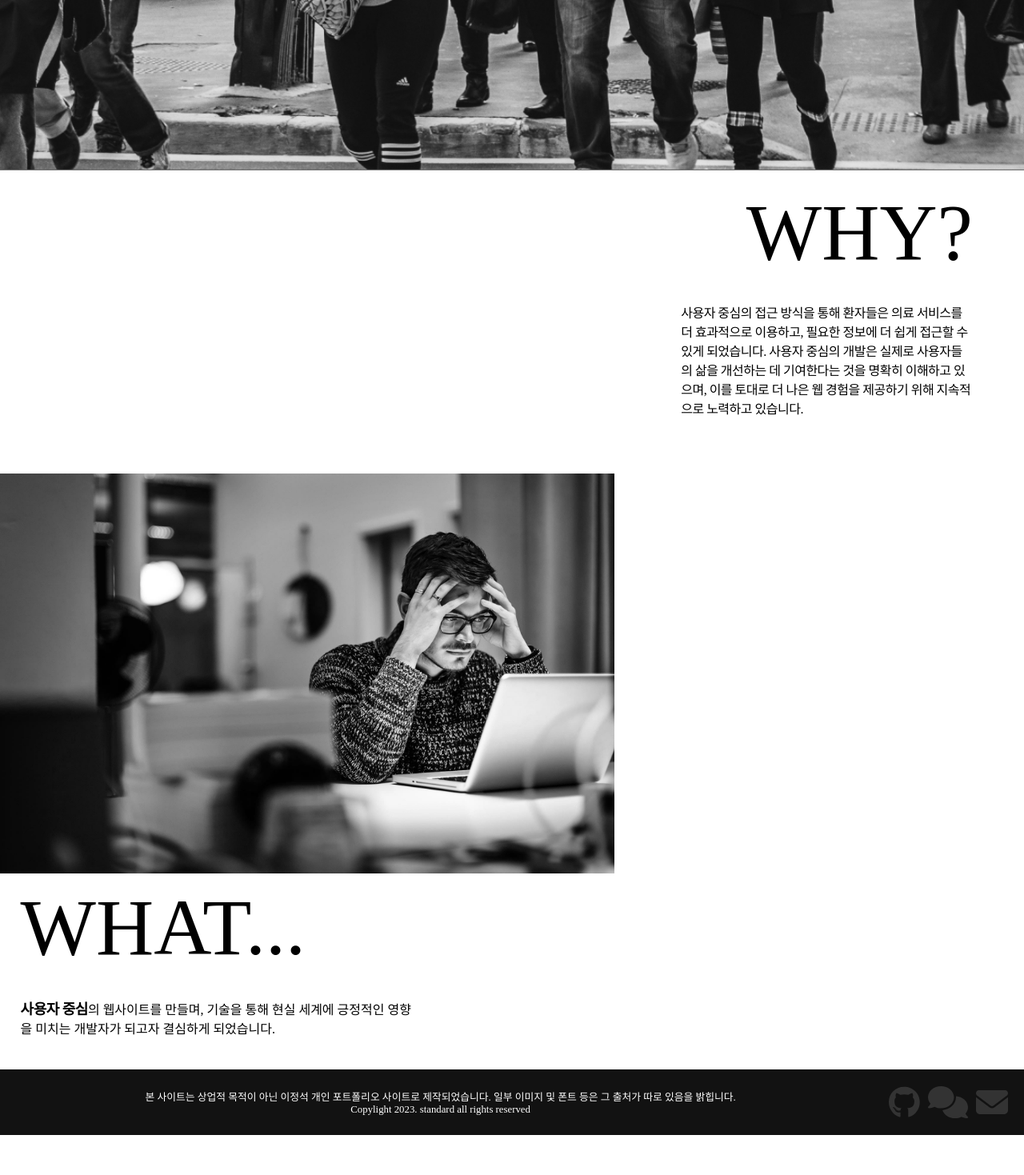
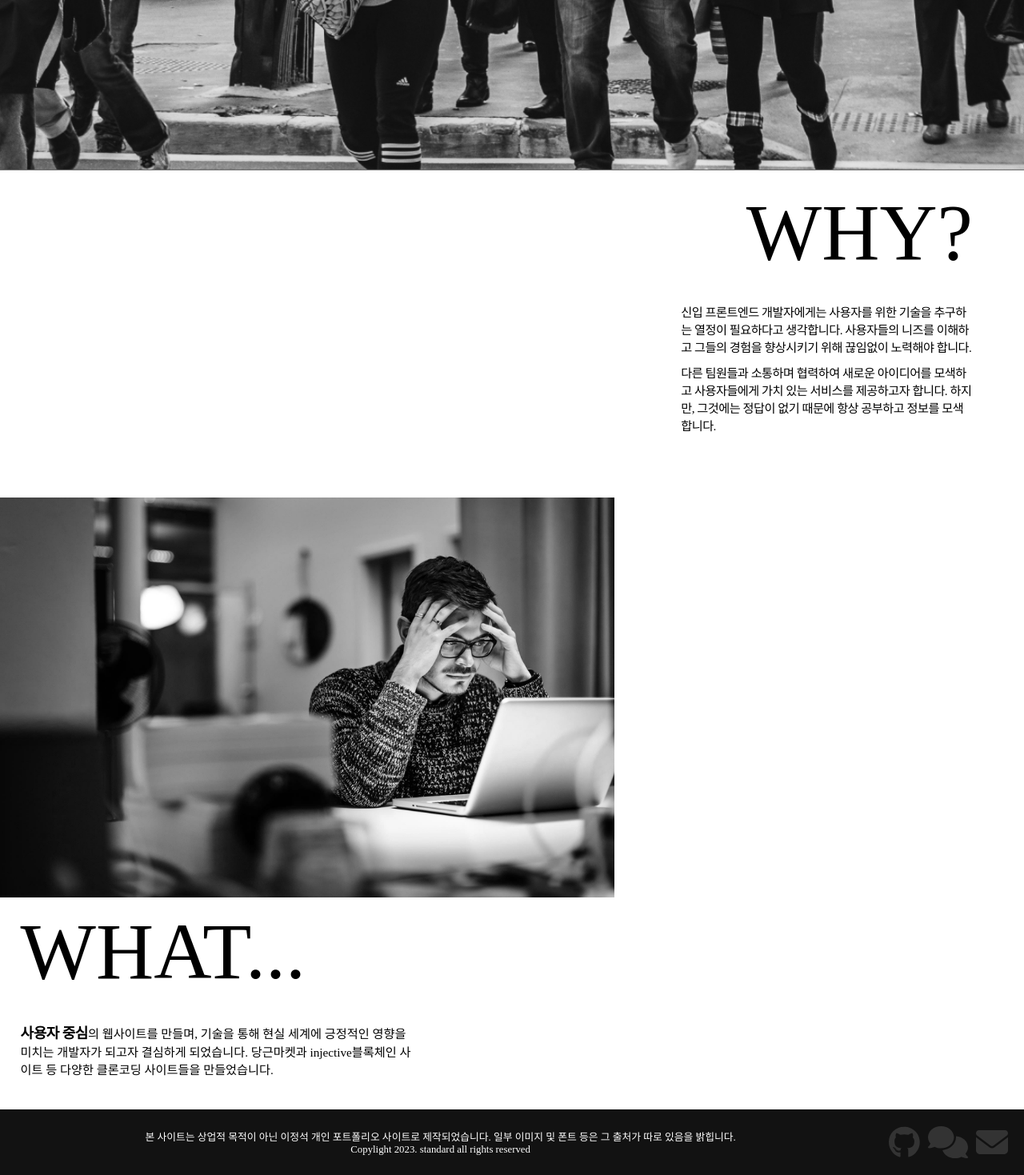
Before and after one commit to JEONGSUK2/seokPortFolio, a React (Create React App) app: page /about in a window 1280 px wide. Shown: the part 1045-2514 px from the top of the page at 80% size. Before the commit the page ends 2464 px from the top, so only its background shows below. Built offline with nearby package versions, Linux system fonts and the light colour scheme.

Commit message:
어바웃 수정

```diff
--- a/src/pages/About.js
+++ b/src/pages/About.js
@@ -82,6 +82,8 @@ const WhyDesc = styled.div`
       p{
         display: block;
         width: 30%;
+        margin-bottom: 10px;
+        font-size: 0.95rem;
         letter-spacing :-0.5px;
         @media screen and (max-width: 768px) {
             width: 90%;
@@ -136,6 +138,7 @@ const WhatDesc = styled.div`
     margin-top: 30px;
 
      p{
+        font-size: 0.95rem;
         display: block;
         width: 40%;
         letter-spacing :0.2;
@@ -173,6 +176,7 @@ function About() {
         <AboutWrap>
            <Profile>
             <p>안녕하세요 사용자를 위한 <br/>프론트엔드 개발자가 되고자하는 이정석입니다</p>
+
             <img src="/images/profile_images.png" width={200} height={270} alt="/images/profile_images.png"/>
            </Profile>
         </AboutWrap>
@@ -180,15 +184,24 @@ function About() {
                 <BackgroundPeopleImg></BackgroundPeopleImg>
                    <WhyTitle>WHY?</WhyTitle>
                    <WhyDesc>
-
-                    <p>사용자 중심의 접근 방식을 통해 환자들은 의료 서비스를 더 효과적으로 이용하고, 필요한 정보에 더 쉽게 접근할 수 있게 되었습니다. 사용자 중심의 개발은 실제로 사용자들의 삶을 개선하는 데 기여한다는 것을 명확히 이해하고 있으며, 이를 토대로 더 나은 웹 경험을 제공하기 위해 지속적으로 노력하고 있습니다.</p>
+                    <p>
+                    신입 프론트엔드 개발자에게는 사용자를 위한 기술을 추구하는 열정이 필요하다고 생각합니다.
+                    사용자들의 니즈를 이해하고 그들의 경험을 향상시키기 위해 끊임없이 노력해야 합니다.
+                    </p>
+                    <p>
+                    다른 팀원들과 소통하며 협력하여 새로운 아이디어를 모색하고 사용자들에게 가치 있는 서비스를 제공하고자 합니다.
+                    하지만, 그것에는 정답이 없기 때문에 항상 공부하고 정보를 모색합니다.
+                    </p>
                    </WhyDesc>
             </Why>
             <What>
                 <WorryImg></WorryImg>
                 <WhatTitle>WHAT...</WhatTitle>
                 <WhatDesc>
-                    <p><span>사용자 중심</span>의 웹사이트를 만들며, 기술을 통해 현실 세계에 긍정적인 영향을 미치는 개발자가 되고자 결심하게 되었습니다.</p>
+                    <p><span>사용자 중심</span>의 웹사이트를 만들며, 기술을 통해 현실 세계에 긍정적인 영향을 미치는 개발자가 되고자 결심하게 되었습니다.
+                    당근마켓과 injective블록체인 사이트 등 다양한 클론코딩 사이트들을 만들었습니다.
+                    </p>
+
 
                 </WhatDesc>
             </What>
--- a/src/pages/Header.js
+++ b/src/pages/Header.js
@@ -99,10 +99,9 @@ const SkillButton = styled.button`
     cursor: pointer;
     svg{
         font-size: 25px;
-
     }
     span{
-        font-size: 20px;
+        font-size: 1.5rem;
         font-weight: bold;
         color: #AEAEAE;
     }
@@ -133,9 +132,10 @@ const ComentButton = styled.button`
         margin-left: 5px;
     }
     span{
-        font-size: 25px;
+
         font-weight: bold;
         color: #AEAEAE;
+        font-size: 1.5rem;
     }
     &:hover{
         transform: scale(1.1);
@@ -161,7 +161,7 @@ const ContactButton = styled.button`
     cursor: pointer;
 
     svg{
-        font-size: 30px;
+        font-size: 26px;
         margin-left: 5px;
     }
     span{
```
